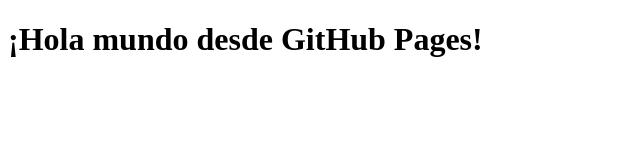
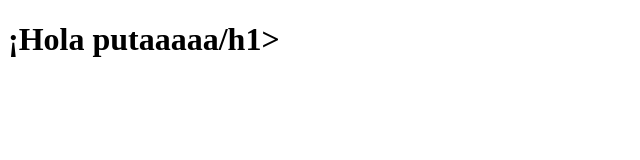
Before and after one commit to rafagothv/negrosdemierda, a plain HTML site: page index.html in a window 1280 px wide. Shown: the whole page, without its empty margins (0-640 px from the left). Drawn offline with Linux system fonts and the light colour scheme.

Commit message:
Update index.html

```diff
--- a/index.html
+++ b/index.html
@@ -4,6 +4,6 @@
   <title>Mi Página Web</title>
 </head>
 <body>
-  <h1>¡Hola mundo desde GitHub Pages!</h1>
+  <h1>¡Hola putaaaaa/h1>
 </body>
 </html>
```
